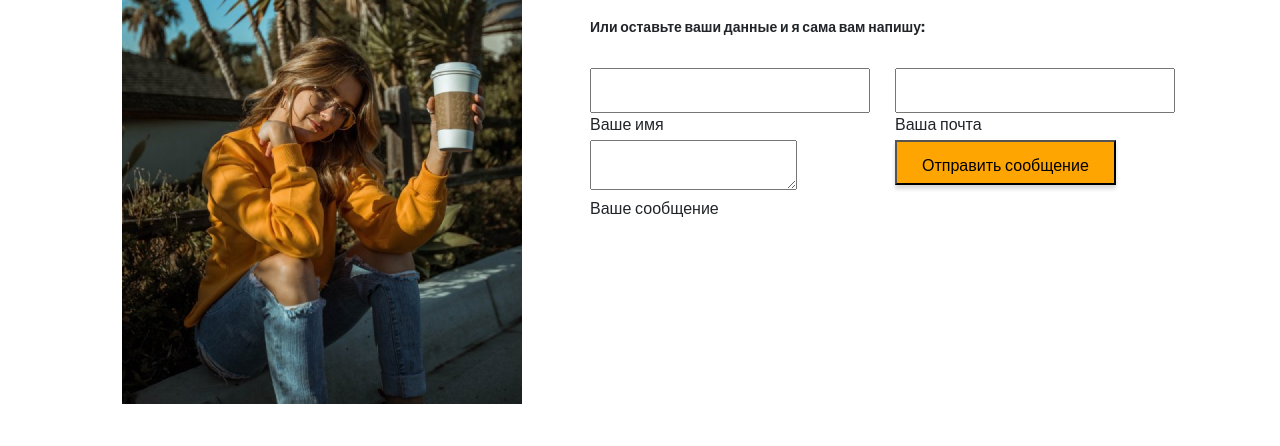
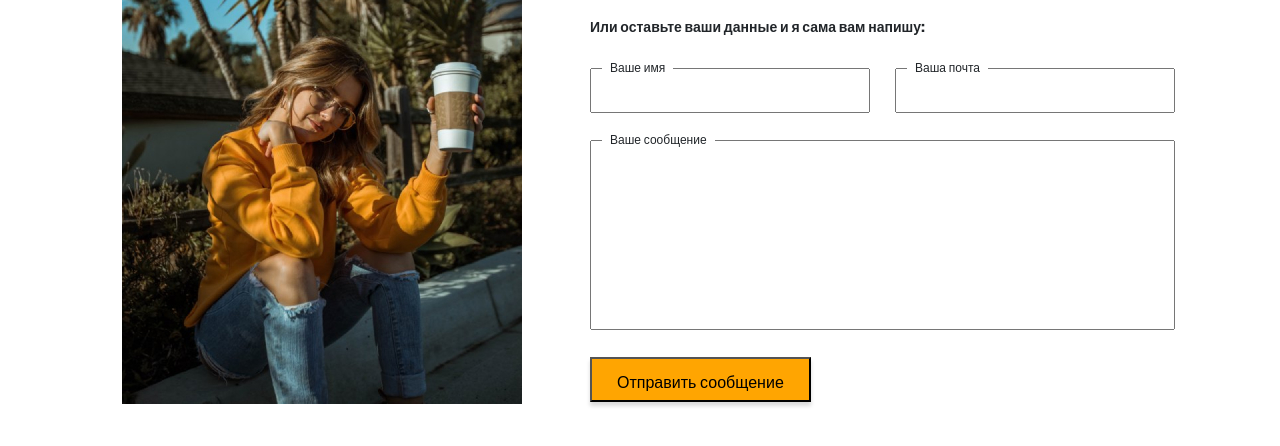
Before and after one commit to begemotik805/Portfolio, a website: page src/index.html in a window 1280 px wide. Shown: the part 4897-5343 px from the top of the page. Drawn offline with nearby package versions, Linux system fonts and the light colour scheme; files that its build step writes are made by us from their sources.

Commit message:
contacts_part2

```diff
--- a/src/sass/blocks/_contacts.scss
+++ b/src/sass/blocks/_contacts.scss
@@ -52,10 +52,36 @@
         row-gap: 27px;
     }
 
-    &__input input {
-        width: 100%;
-        height: 100%;
-        padding: 0 20px;
+    &__input {
+        position: relative;
+        input {
+            width: 100%;
+            height: 100%;
+            padding: 0 20px;
+            font-size: 12px;
+        }
+    }
+    label {
+        position: absolute;
+        display: block;
+        height: 18px;
+        padding: 0 8px;
+        background-color: #fff;
         font-size: 12px;
+        margin-bottom: 0;
+        top: -9px;
+        left: 12px;
+    }
+
+    &__textarea {
+        position: relative;
+        grid-column: 1/3;
+        textarea {
+            width: 100%;
+            height: 100%;
+            resize: none;
+            padding: 20px;
+            font-size: 12px;
+        }
     }
 }
```
Also changed, not shown: dist/css/style.min.css.
